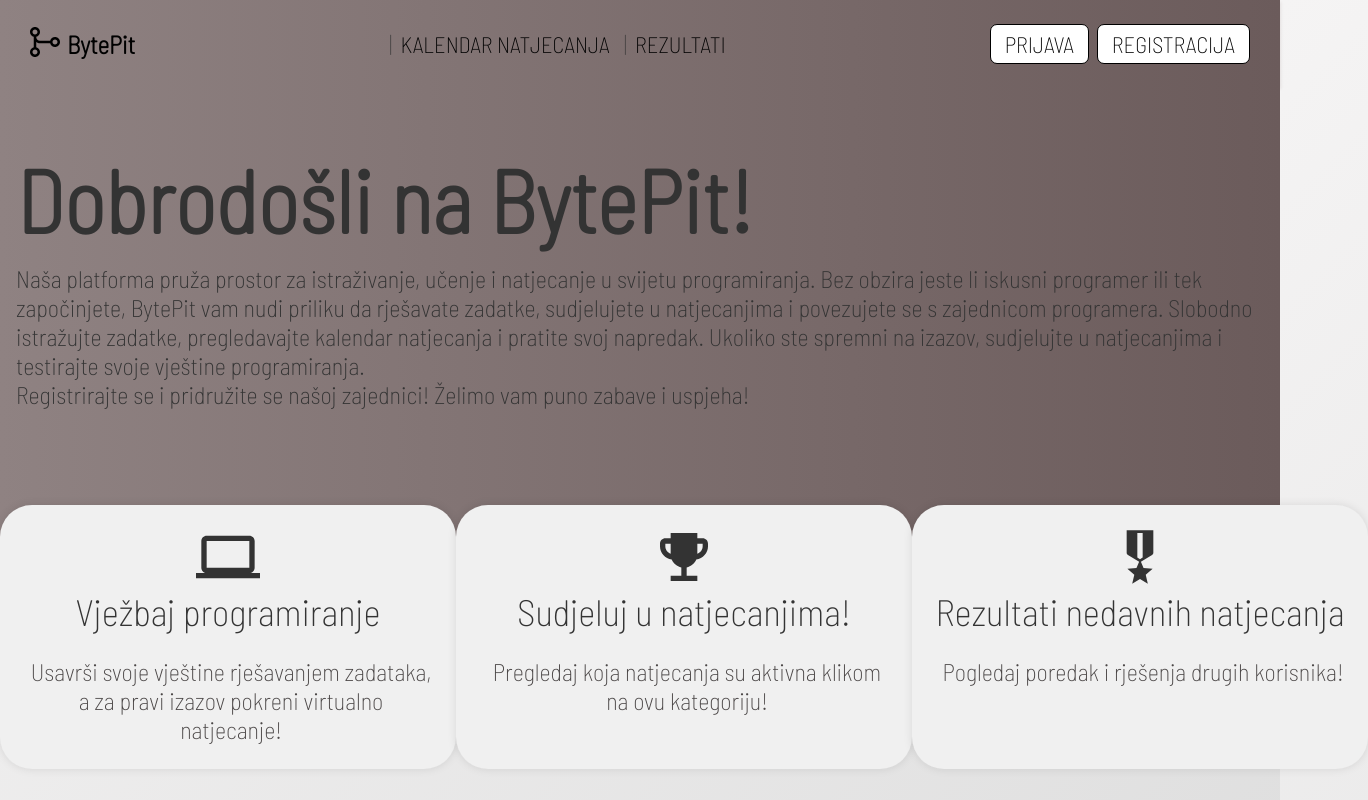
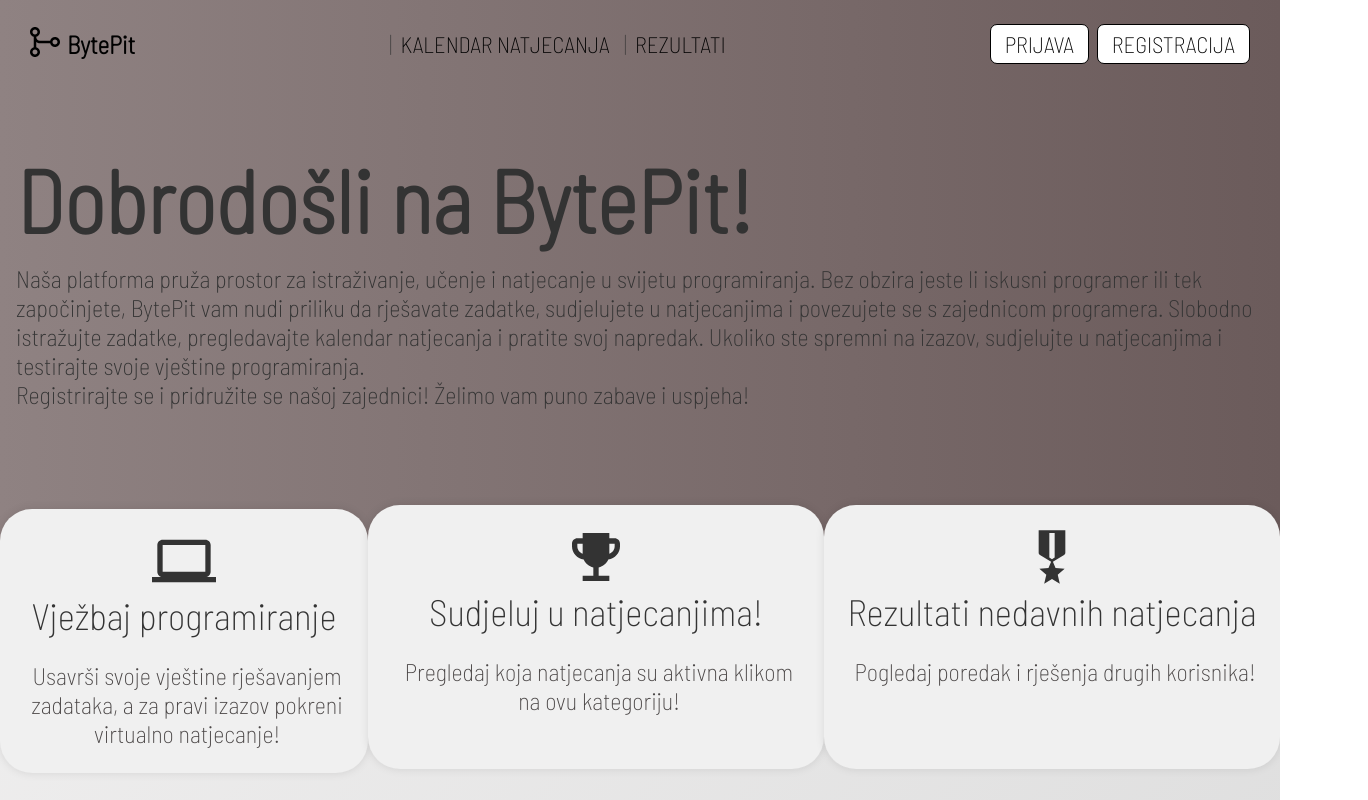
Before and after one commit to filipm55/KoderKolege, a React (Create React App) app in the folder React/byte-pit/: page / in a window 1280 px wide. Shown: the top 800 px of the page, 1368 px wide, since content can reach past the window. Built offline with nearby package versions, Linux system fonts and the light colour scheme; no server answers.

Commit message:
onemogucen pristup vjezbanju neulogiranima

```diff
--- a/React/byte-pit/src/pages/Home.js
+++ b/React/byte-pit/src/pages/Home.js
@@ -35,11 +35,16 @@ const Home = () => {
                 Dobrodošli na BytePit, mjesto gdje strast prema programiranju susreće izazov i zajedništvo. Ova platforma pruža prostor za istraživanje, učenje i natjecanje u svijetu programskog inženjerstva. Bez obzira jeste li iskusni programer ili tek započinjete svoje putovanje, BytePit vam nudi priliku da rješavate zadatke, sudjelujete u natjecanjima i povezujete se s zajednicom entuzijasta.Slobodno istražujte zadatke, pregledavajte kalendar natjecanja i pratite svoj napredak. Ukoliko ste spremni na izazov, sudjelujte u natjecanjima i testirajte svoje vještine programiranja. BytePit čeka da otkrijete svijet mogućnosti koje programsko inženjerstvo donosi.Registrirajte se i pridružite se zajednici programera. Uživajte u programiranju, učenju i natjecanjima na BytePit platformi!
             </div>}
             <div id="kategorije27">
-                <Link to='/practice' id="link27"><div className='kat27'>
+                {isLoggedIn && <Link to='/practice' id="link27"><div className='kat27'>
                     <ComputerIcon id="ikon27" className='ikona27'/>
                     Vježbaj programiranje
                     <p className='p27'>Usavrši svoje vještine rješavanjem zadataka, a za pravi izazov pokreni virtualno natjecanje!</p>
-                </div></Link>
+                </div></Link>}
+                {!isLoggedIn && <div className='kat27'>
+                    <ComputerIcon id="ikon27" className='ikona27'/>
+                    Vježbaj programiranje
+                    <p className='p27'>Usavrši svoje vještine rješavanjem zadataka, a za pravi izazov pokreni virtualno natjecanje!</p>
+                </div>}
                 <a href="#akt27" id="link27"><div className='kat27'>
                     <EmojiEventsIcon id="ikon27" className='ikona27'/>
                     Sudjeluj u natjecanjima!
```
